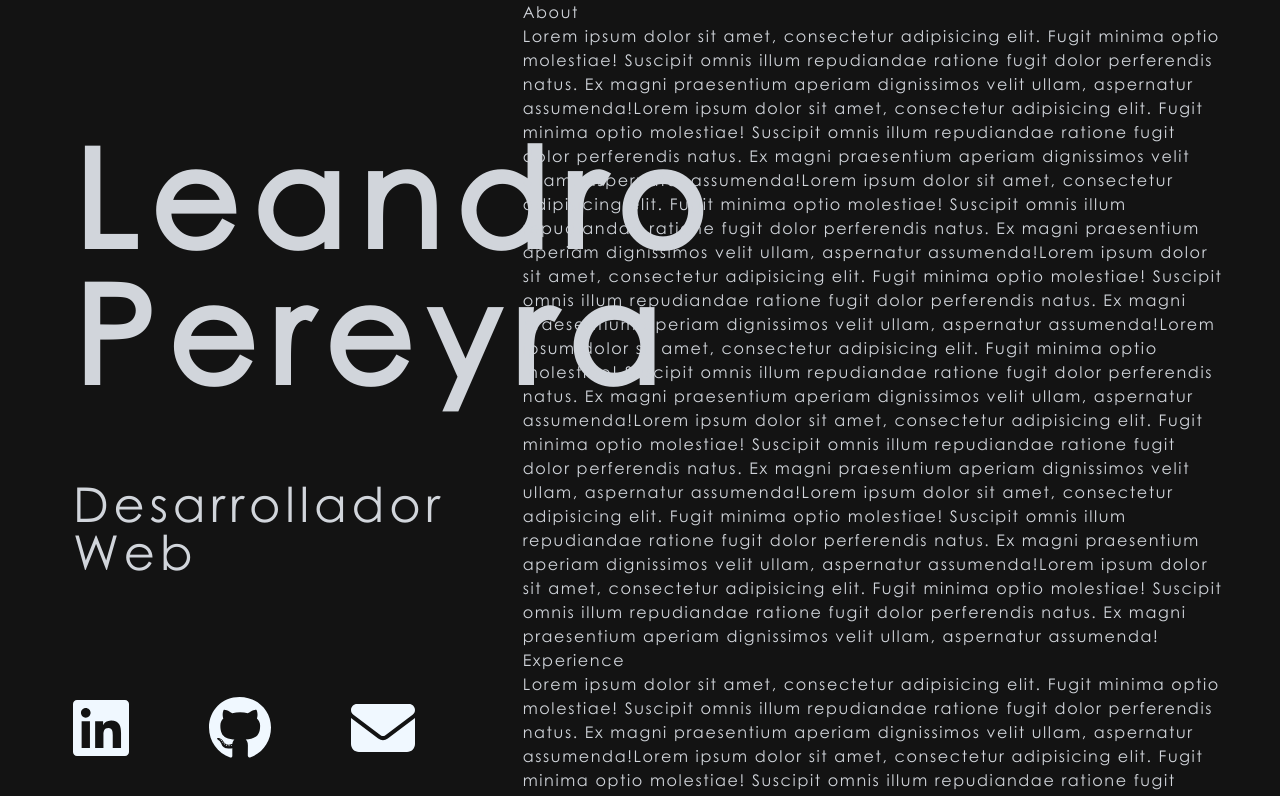
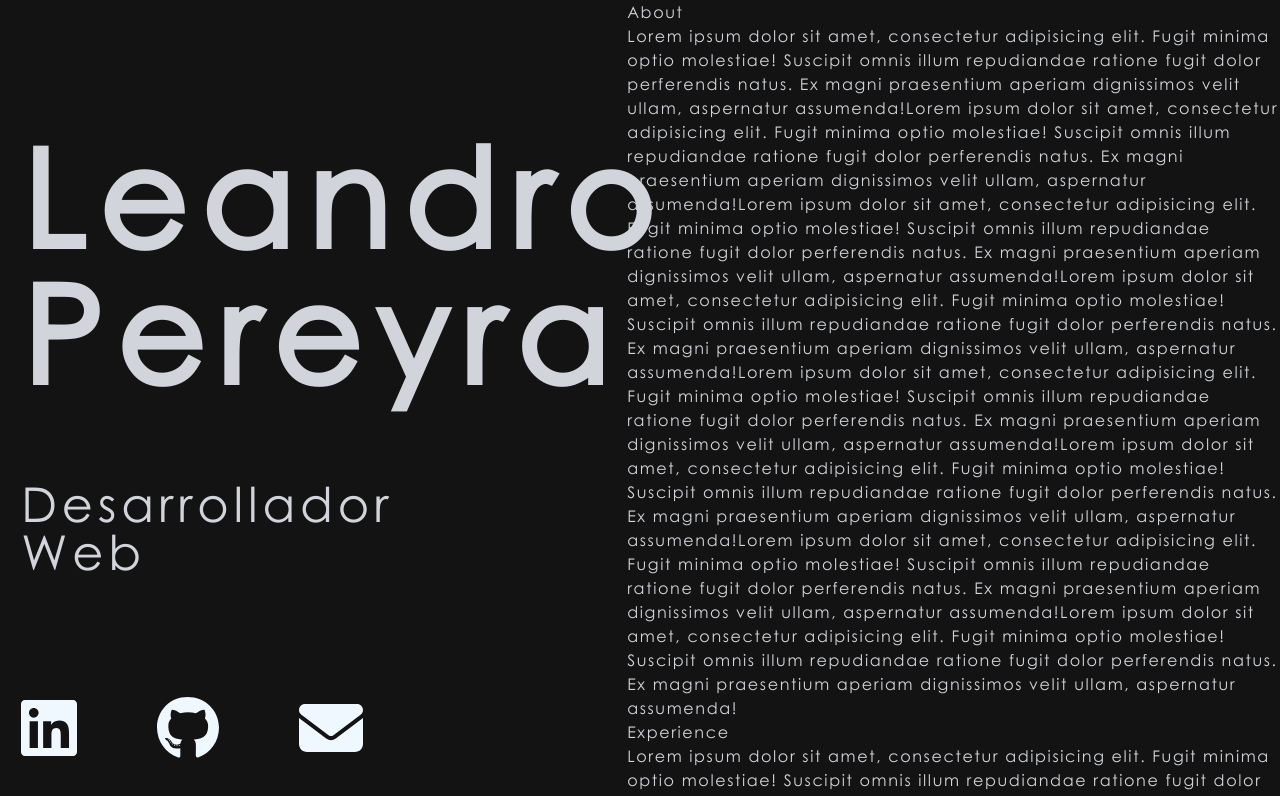
Before and after one commit to leandropereyradev/personal-web-vite, a React (Vite) app: page / in a window 1280 px wide. Shown: the top 796 px of the page. Built offline with nearby package versions, Linux system fonts and the light colour scheme.

Commit message:
Desktop screen size

```diff
--- a/src/components/maincontent/MainContent.jsx
+++ b/src/components/maincontent/MainContent.jsx
@@ -4,7 +4,7 @@ import Projects from "./projects/Projects";
 
 const MainContent = () => {
   return (
-    <section className="">
+    <section className="xl:ml-[15%] xl:overflow-y-auto h-full">
       <About />
       <Experience />
       <Projects />
--- a/src/index.css
+++ b/src/index.css
@@ -25,15 +25,15 @@ body {
   background-color: rgb(19, 19, 19);
 }
 
-body::-webkit-scrollbar {
+::-webkit-scrollbar {
   width: 4px;
 }
 
-body::-webkit-scrollbar-track {
+::-webkit-scrollbar-track {
   background: rgb(19, 19, 19);
 }
 
-body::-webkit-scrollbar-thumb {
-  background-color: rgb(96, 165, 250);
+::-webkit-scrollbar-thumb {
+  background-color: rgb(50, 50, 51);
   border-radius: 20px;
 }
--- a/src/pages/Home.jsx
+++ b/src/pages/Home.jsx
@@ -3,7 +3,7 @@ import Sidebar from "../components/sidebar/Sidebar";
 
 const Home = () => {
   return (
-    <div className="xl:grid xl:grid-cols-layout-desktop xl:h-screen xl:w-11/12 xl:mx-auto">
+    <div className="xl:grid xl:grid-cols-layout-desktop xl:h-screen xl:w-full">
       <Sidebar />
       <MainContent />
     </div>
```
